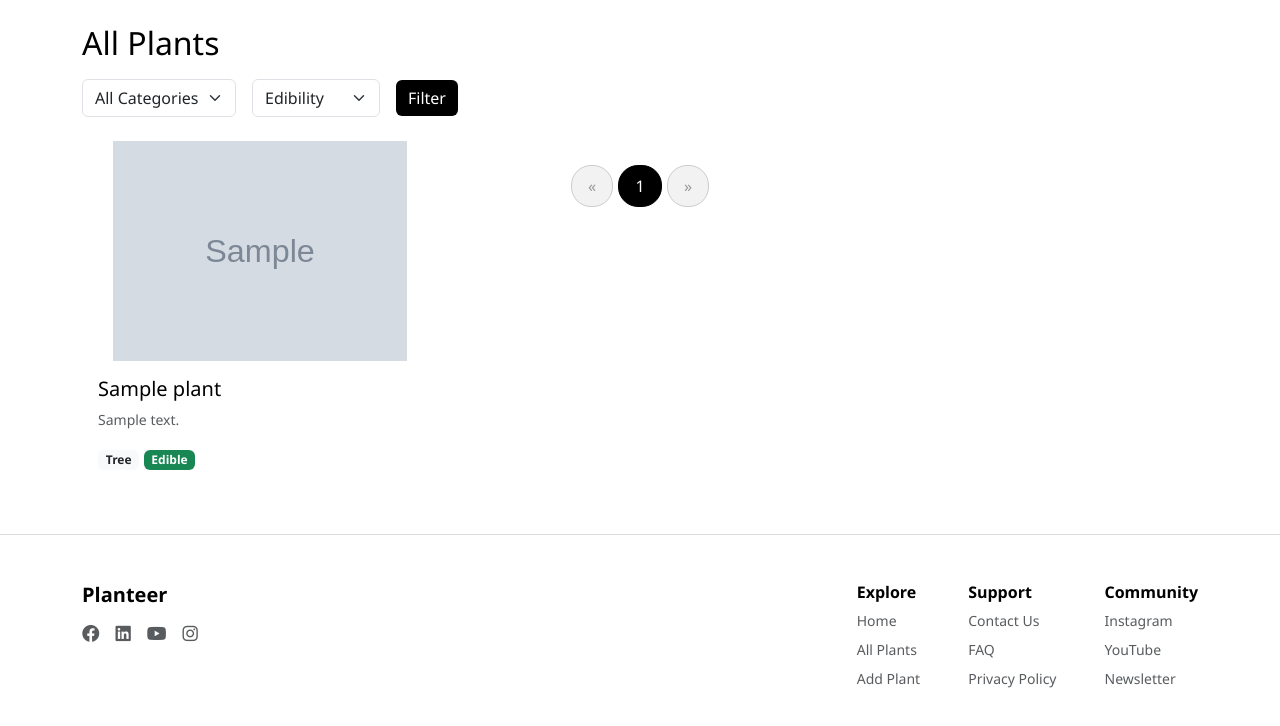
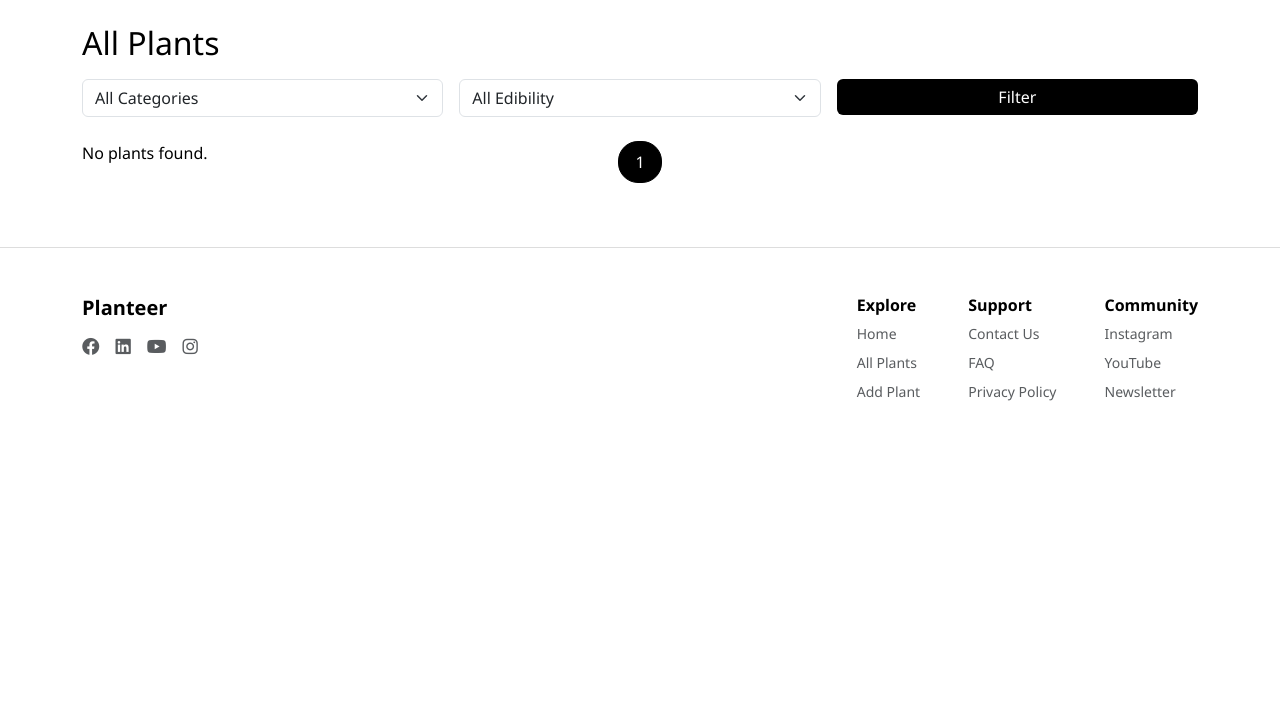
Before and after one commit to T-Python-25-June-15/LAB-ORM-PLANTEER, a Django app: a page that uses planteer/plants/templates/plants/plant_list.html in a window 1280 px wide. Shown: the part 70-796 px from the top of the page. After the commit the page ends 471 px from the top, so only its background shows below. Run offline with Django 5.2, Linux system fonts and the light colour scheme; tables that the repository leaves empty hold one stand-in row (values such as "Sample post"); grey boxes marked "Sample" are stand-in pictures.

Commit message:
Filtring functionality applied

```diff
--- a/planteer/plants/models.py
+++ b/planteer/plants/models.py
@@ -3,19 +3,19 @@
 # Create your models here.
 
 class Plant(models.Model):
-    class CategoryChoices(models.TextChoices):
-        TREE = 'Tree', 'Tree'
-        FRUIT = 'Fruit', 'Fruit'
-        VEGETABLE = 'Vegetable', 'Vegetable'
-        FLOWER = 'Flower', 'Flower'
-        HERB = 'Herb', 'Herb'
+    class Category(models.TextChoices):
+        HERB = 'HERB', 'Herb'
+        FLOWER = 'FLOWER', 'Flower'
+        VEGETABLE = 'VEGETABLE', 'Vegetable'
+        FRUIT = 'FRUIT', 'Fruit'
+        TREE = 'TREE', 'Tree'
 
     name = models.CharField(max_length=100)
     about = models.TextField()
     used_for = models.TextField()
     image = models.ImageField(upload_to='plants/')
-    category = models.CharField(max_length=20, choices=CategoryChoices.choices)
-    is_edible = models.BooleanField(default=False)
+    category = models.CharField(max_length=20, choices=Category.choices)
+    is_edible = models.BooleanField()
     created_at = models.DateTimeField(auto_now_add=True)
 
     def __str__(self):
--- a/planteer/plants/templates/plants/plant_list.html
+++ b/planteer/plants/templates/plants/plant_list.html
@@ -5,28 +5,29 @@
 <h2 class="mb-3">All Plants</h2>
 
 <!-- Filter Form -->
-<form method="get" class="row row-cols-lg-auto g-3 align-items-center mb-4">
-  <div class="col-12">
+<form method="get" class="row g-3 mb-4">
+  <div class="col-md-4">
     <select name="category" class="form-select">
       <option value="">All Categories</option>
-      <option value="Tree">Tree</option>
-      <option value="Fruit">Fruit</option>
-      <option value="Vegetable">Vegetable</option>
-      <option value="Flower">Flower</option>
-      <option value="Herb">Herb</option>
+      {% for choice in plants.paginator.object_list.model.Category.choices %}
+        <option value="{{ choice.0 }}" {% if category == choice.0 %}selected{% endif %}>{{ choice.1 }}</option>
+      {% endfor %}
     </select>
   </div>
-  <div class="col-12">
+
+  <div class="col-md-4">
     <select name="is_edible" class="form-select">
-      <option value="">Edibility</option>
-      <option value="true">Edible</option>
-      <option value="false">Not Edible</option>
+      <option value="">All Edibility</option>
+      <option value="true" {% if is_edible == 'true' %}selected{% endif %}>Edible</option>
+      <option value="false" {% if is_edible == 'false' %}selected{% endif %}>Not Edible</option>
     </select>
   </div>
-  <div class="col-12">
-    <button type="submit" class="btn btn-dark">Filter</button>
+
+  <div class="col-md-4">
+    <button type="submit" class="btn btn-dark w-100">Filter</button>
   </div>
 </form>
+
 
 <!-- Plant Grid -->
 <div class="row row-cols-1 row-cols-md-3 g-4">
@@ -54,36 +55,32 @@
   {% endfor %}
 
   <!-- Pagination Controls -->
-  <div class="mt-5 d-flex justify-content-center">
   <nav aria-label="Page navigation">
-      <ul class="pagination flex-wrap justify-content-center">
+    <ul class="pagination justify-content-center">
       {% if page_obj.has_previous %}
         <li class="page-item">
-            <a class="page-link" href="?page={{ page_obj.previous_page_number }}">«</a>
+          <a class="page-link" href="?category={{ category }}&is_edible={{ is_edible }}&page={{ page_obj.previous_page_number }}">
+            Previous
+          </a>
         </li>
-        {% else %}
-          <li class="page-item disabled"><span class="page-link">«</span></li>
       {% endif %}
 
-        {% for num in page_obj.paginator.page_range %}
-          {% if page_obj.number == num %}
-            <li class="page-item active"><span class="page-link">{{ num }}</span></li>
-          {% elif num > page_obj.number|add:'-3' and num < page_obj.number|add:'3' %}
-            <li class="page-item">
-              <a class="page-link" href="?page={{ num }}">{{ num }}</a>
+      {% for page_num in page_obj.paginator.page_range %}
+        <li class="page-item {% if page_obj.number == page_num %}active{% endif %}">
+          <a class="page-link" href="?category={{ category }}&is_edible={{ is_edible }}&page={{ page_num }}">
+            {{ page_num }}
+          </a>
         </li>
-          {% endif %}
       {% endfor %}
 
       {% if page_obj.has_next %}
         <li class="page-item">
-            <a class="page-link" href="?page={{ page_obj.next_page_number }}">»</a>
+          <a class="page-link" href="?category={{ category }}&is_edible={{ is_edible }}&page={{ page_obj.next_page_number }}">
+            Next
+          </a>
         </li>
-        {% else %}
-          <li class="page-item disabled"><span class="page-link">»</span></li>
       {% endif %}
     </ul>
   </nav>
 </div>
-</div>
 {% endblock %}
--- a/planteer/plants/views.py
+++ b/planteer/plants/views.py
@@ -8,27 +8,30 @@
 
 def plant_list_view(request):
     plants = Plant.objects.all()
+
+    # GET filter values
     category = request.GET.get('category')
     is_edible = request.GET.get('is_edible')
-    plant_list = Plant.objects.all()
-    paginator = Paginator(plant_list, 6)
 
+    # Filter if selected
+    if category:
+        plants = plants.filter(category=category)
+
+    if is_edible == 'true':
+        plants = plants.filter(is_edible=True)
+    elif is_edible == 'false':
+        plants = plants.filter(is_edible=False)
+
+    # Paginate
+    paginator = Paginator(plants, 6)
     page_number = request.GET.get('page')
     page_obj = paginator.get_page(page_number)
 
-    if category:
-        plants = plants.filter(category=category)
-
-    if is_edible == "true":
-        plants = plants.filter(is_edible=True)
-    elif is_edible == "false":
-        plants = plants.filter(is_edible=False)
-
     context = {
-        'plants': plants,
+        'plants': page_obj,
         'page_obj': page_obj,
-        'plants': page_obj,
-
+        'category': category,
+        'is_edible': is_edible,
     }
     return render(request, 'plants/plant_list.html', context)
 
```
Also changed, not shown: planteer/media/plants/eo-essential-absolute-thyme-white_JX4njgb.jpg (added). Lines whose indentation alone changed are shown as unchanged.
